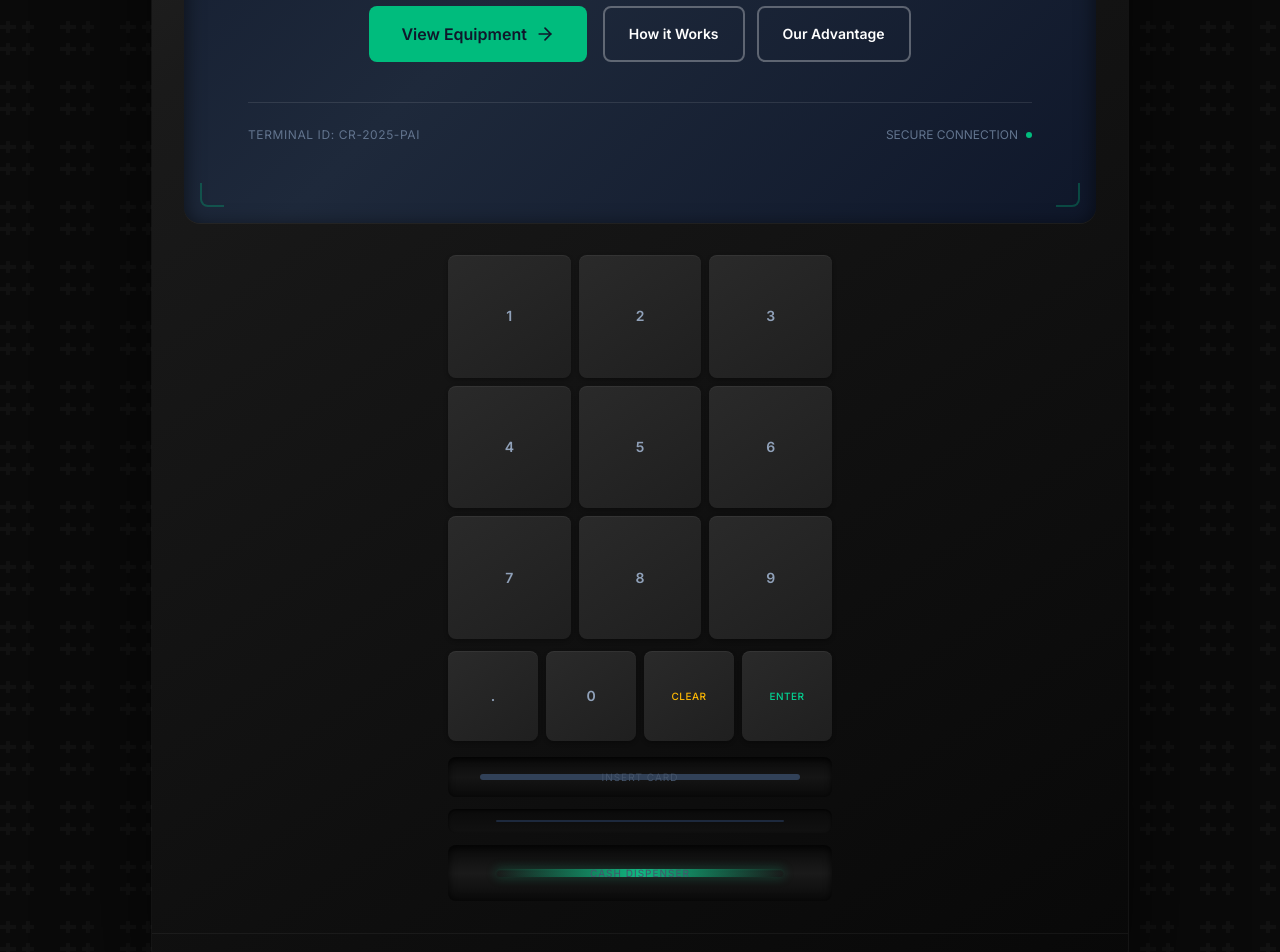
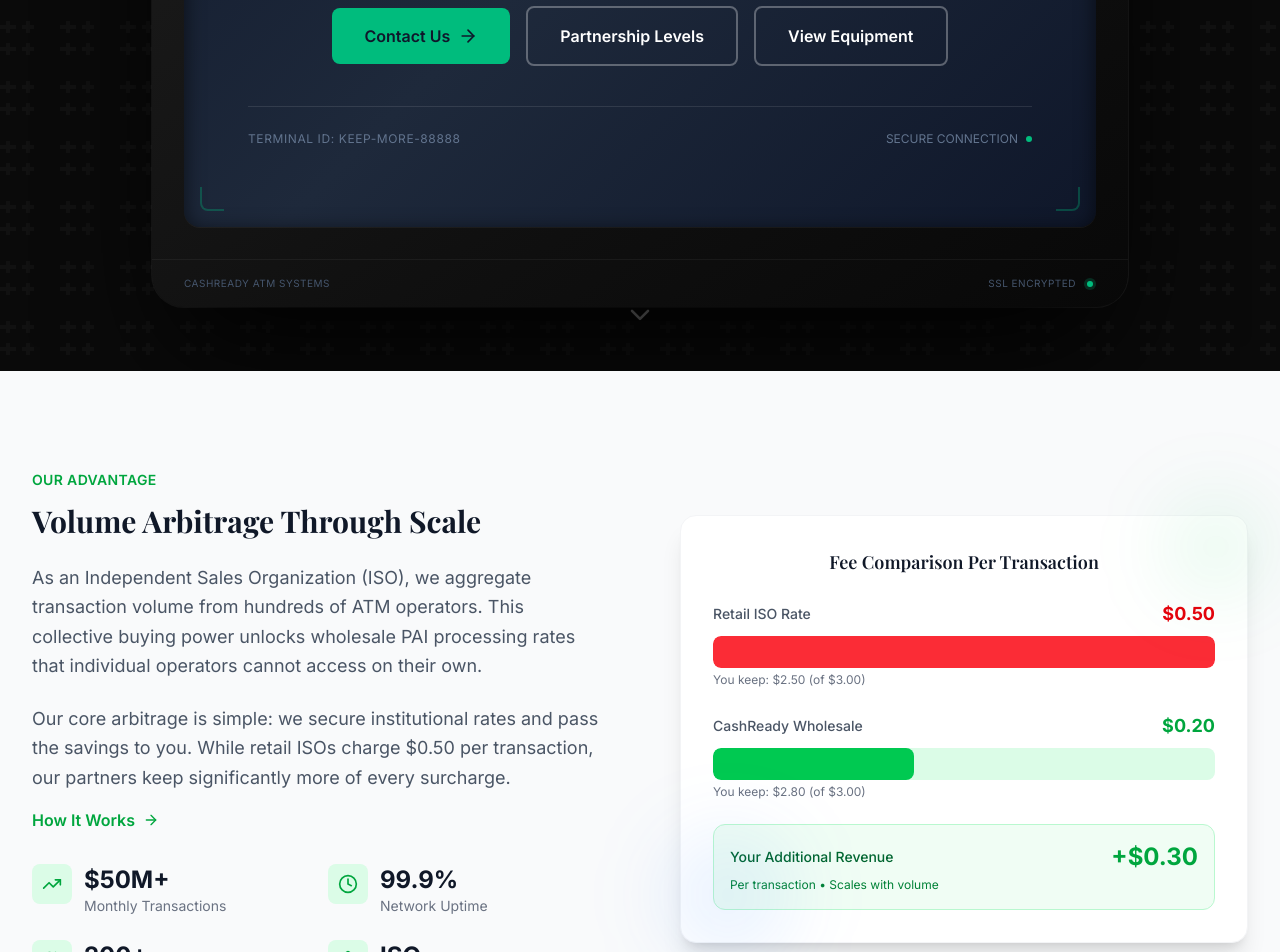
Before and after one commit to rventra/ATM-wireframe, a Next.js app: page / in a window 1280 px wide. Shown: the part 720-1672 px from the top of the page. Built offline with nearby package versions, Linux system fonts and the light colour scheme.

Commit message:
feat: streamline ATM hero - 3 buttons + updated terminal ID
- Remove keypad, card slot, receipt slot, cash dispenser
- Keep only 3 CTA buttons: Contact Us, Partnership Levels, View Equipment
- Update Terminal ID to: KEEP-MORE-88888
- Clean, minimal ATM frame with just screen and branding strip

```diff
--- a/src/components/sections/HeroSection.tsx
+++ b/src/components/sections/HeroSection.tsx
@@ -133,7 +133,7 @@
                   ))}
                 </motion.div>
 
-                {/* CTAs */}
+                {/* CTAs - Updated to 3 physical buttons */}
                 <motion.div
                   initial={{ opacity: 0, y: 20 }}
                   animate={{ opacity: 1, y: 0 }}
@@ -141,36 +141,34 @@
                   className="flex flex-col sm:flex-row items-center justify-center gap-4"
                 >
                   <Link
-                    href="/equipment"
+                    href="/contact"
                     className="inline-flex items-center justify-center px-8 py-4 text-base font-semibold text-slate-900 bg-emerald-500 rounded-lg transition-all duration-200 hover:bg-emerald-400 hover:shadow-lg hover:-translate-y-0.5 focus:outline-none focus:ring-2 focus:ring-emerald-500 focus:ring-offset-2"
                   >
-                    View Equipment
+                    Contact Us
                     <ArrowRight className="ml-2 w-5 h-5" />
                   </Link>
-                  <div className="flex gap-3">
                   <Link
-                      href="#how-it-works"
-                      className="inline-flex items-center justify-center px-6 py-4 text-sm font-semibold text-white border-2 border-white/30 rounded-lg transition-all duration-200 hover:bg-white/10 hover:border-white/50"
+                    href="/partnership"
+                    className="inline-flex items-center justify-center px-8 py-4 text-base font-semibold text-white border-2 border-white/30 rounded-lg transition-all duration-200 hover:bg-white/10 hover:border-white/50"
                   >
-                      How it Works
+                    Partnership Levels
                   </Link>
                   <Link
-                      href="#our-advantage"
-                      className="inline-flex items-center justify-center px-6 py-4 text-sm font-semibold text-white border-2 border-white/30 rounded-lg transition-all duration-200 hover:bg-white/10 hover:border-white/50"
+                    href="/equipment"
+                    className="inline-flex items-center justify-center px-8 py-4 text-base font-semibold text-white border-2 border-white/30 rounded-lg transition-all duration-200 hover:bg-white/10 hover:border-white/50"
                   >
-                      Our Advantage
+                    View Equipment
                   </Link>
-                  </div>
                 </motion.div>
 
-                {/* Screen Footer - like ATM soft keys area */}
+                {/* Screen Footer - Updated Terminal ID */}
                 <motion.div
                   initial={{ opacity: 0 }}
                   animate={{ opacity: 1 }}
                   transition={{ delay: 1.1, duration: 0.5 }}
                   className="mt-10 pt-6 border-t border-white/10 flex justify-between items-center text-xs text-slate-500"
                 >
-                  <span className="tracking-wider">TERMINAL ID: CR-2025-PAI</span>
+                  <span className="tracking-wider">TERMINAL ID: KEEP-MORE-88888</span>
                   <div className="flex items-center gap-2">
                     <span>SECURE CONNECTION</span>
                     <div className="w-1.5 h-1.5 rounded-full bg-emerald-500" />
@@ -186,114 +184,7 @@
             </div>
           </div>
 
-          {/* Keypad Area */}
-          <div className="px-6 sm:px-8 pb-6 sm:pb-8">
-            <div className="max-w-sm mx-auto">
-              {/* Decorative keypad row */}
-              <div className="grid grid-cols-3 gap-2 mb-3">
-                {[1, 2, 3, 4, 5, 6, 7, 8, 9].map((num) => (
-                  <motion.div
-                    key={num}
-                    whileHover={{ scale: 1.05 }}
-                    whileTap={{ scale: 0.95 }}
-                    className="aspect-square rounded-lg flex items-center justify-center text-sm font-semibold text-slate-400 cursor-pointer transition-colors hover:text-white"
-                    style={{
-                      background: 'linear-gradient(145deg, #2a2a2a 0%, #1f1f1f 100%)',
-                      boxShadow: 'inset 0 1px 0 rgba(255,255,255,0.05), 0 2px 4px rgba(0,0,0,0.3)',
-                    }}
-                  >
-                    {num}
-                  </motion.div>
-                ))}
-              </div>
-
-              {/* Bottom row with 0 and function keys */}
-              <div className="grid grid-cols-4 gap-2">
-                <div
-                  className="aspect-square rounded-lg flex items-center justify-center text-sm font-semibold text-slate-400"
-                  style={{
-                    background: 'linear-gradient(145deg, #2a2a2a 0%, #1f1f1f 100%)',
-                    boxShadow: 'inset 0 1px 0 rgba(255,255,255,0.05), 0 2px 4px rgba(0,0,0,0.3)',
-                  }}
-                >
-                  .
-                </div>
-                <div
-                  className="aspect-square rounded-lg flex items-center justify-center text-sm font-semibold text-slate-400"
-                  style={{
-                    background: 'linear-gradient(145deg, #2a2a2a 0%, #1f1f1f 100%)',
-                    boxShadow: 'inset 0 1px 0 rgba(255,255,255,0.05), 0 2px 4px rgba(0,0,0,0.3)',
-                  }}
-                >
-                  0
-                </div>
-                <div
-                  className="aspect-square rounded-lg flex items-center justify-center text-[10px] font-medium text-amber-400 uppercase tracking-wider"
-                  style={{
-                    background: 'linear-gradient(145deg, #2a2a2a 0%, #1f1f1f 100%)',
-                    boxShadow: 'inset 0 1px 0 rgba(255,255,255,0.05), 0 2px 4px rgba(0,0,0,0.3)',
-                  }}
-                >
-                  Clear
-                </div>
-                <div
-                  className="aspect-square rounded-lg flex items-center justify-center text-[10px] font-medium text-emerald-400 uppercase tracking-wider"
-                  style={{
-                    background: 'linear-gradient(145deg, #2a2a2a 0%, #1f1f1f 100%)',
-                    boxShadow: 'inset 0 1px 0 rgba(255,255,255,0.05), 0 2px 4px rgba(0,0,0,0.3)',
-                  }}
-                >
-                  Enter
-                </div>
-              </div>
-
-              {/* Card Slot */}
-              <div className="mt-4 h-10 rounded-lg relative overflow-hidden" style={{
-                background: 'linear-gradient(180deg, #0a0a0a 0%, #151515 50%, #0a0a0a 100%)',
-                boxShadow: 'inset 0 2px 6px rgba(0,0,0,0.8)',
-              }}>
-                <div className="absolute inset-x-8 top-1/2 -translate-y-1/2 h-1.5 rounded-full bg-slate-700" />
-                <div className="absolute inset-0 flex items-center justify-center">
-                  <span className="text-[10px] text-slate-600 uppercase tracking-widest">Insert Card</span>
-                </div>
-              </div>
-
-              {/* Receipt Slot */}
-              <div className="mt-3 h-6 rounded-lg relative overflow-hidden" style={{
-                background: 'linear-gradient(180deg, #0a0a0a 0%, #111 100%)',
-                boxShadow: 'inset 0 1px 3px rgba(0,0,0,0.8)',
-              }}>
-                <div className="absolute inset-x-12 top-1/2 -translate-y-1/2 h-0.5 rounded-full bg-slate-800" />
-              </div>
-
-              {/* Cash Dispenser */}
-              <div className="mt-3 h-14 rounded-lg relative overflow-hidden" style={{
-                background: 'linear-gradient(180deg, #0a0a0a 0%, #1a1a1a 50%, #0a0a0a 100%)',
-                boxShadow: 'inset 0 2px 8px rgba(0,0,0,0.8)',
-              }}>
-                {/* Green glow line */}
-                <motion.div
-                  className="absolute inset-x-12 top-1/2 -translate-y-1/2 h-2 rounded-full"
-                  animate={{
-                    boxShadow: [
-                      '0 0 8px rgba(16, 185, 129, 0.2), inset 0 1px 2px rgba(16, 185, 129, 0.1)',
-                      '0 0 16px rgba(16, 185, 129, 0.5), inset 0 1px 2px rgba(16, 185, 129, 0.3)',
-                      '0 0 8px rgba(16, 185, 129, 0.2), inset 0 1px 2px rgba(16, 185, 129, 0.1)',
-                    ]
-                  }}
-                  transition={{ duration: 2.5, repeat: Infinity }}
-                  style={{
-                    background: 'linear-gradient(90deg, transparent 0%, #10b981 50%, transparent 100%)',
-                  }}
-                />
-                <div className="absolute inset-0 flex items-center justify-center">
-                  <span className="text-[10px] text-slate-600 uppercase tracking-widest">Cash Dispenser</span>
-                </div>
-              </div>
-            </div>
-          </div>
-
-          {/* Bottom ATM branding strip */}
+          {/* Bottom ATM branding strip only - no keypad */}
           <div className="px-6 sm:px-8 py-4 border-t border-white/5 flex justify-between items-center">
             <span className="text-[10px] text-slate-600 tracking-wider">CASHREADY ATM SYSTEMS</span>
             <div className="flex items-center gap-2">
```
Lines whose indentation alone changed are shown as unchanged.
